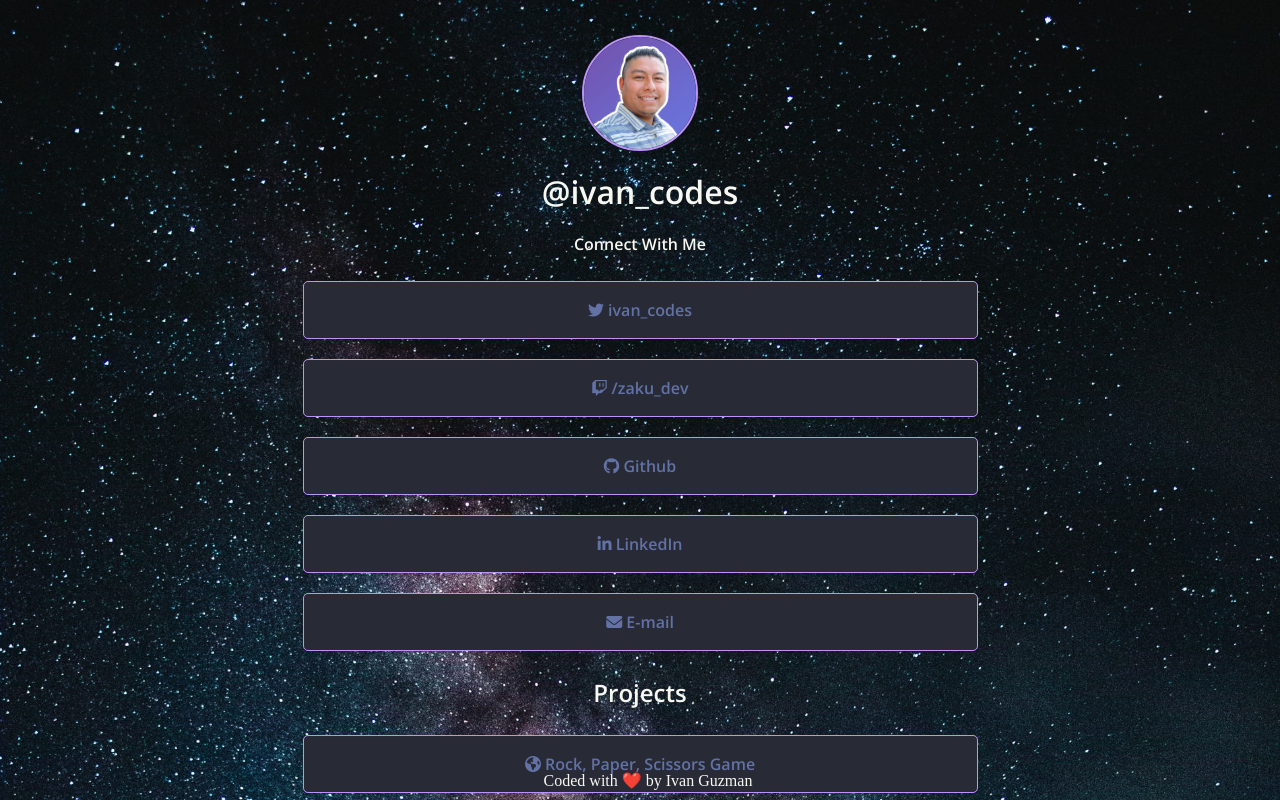
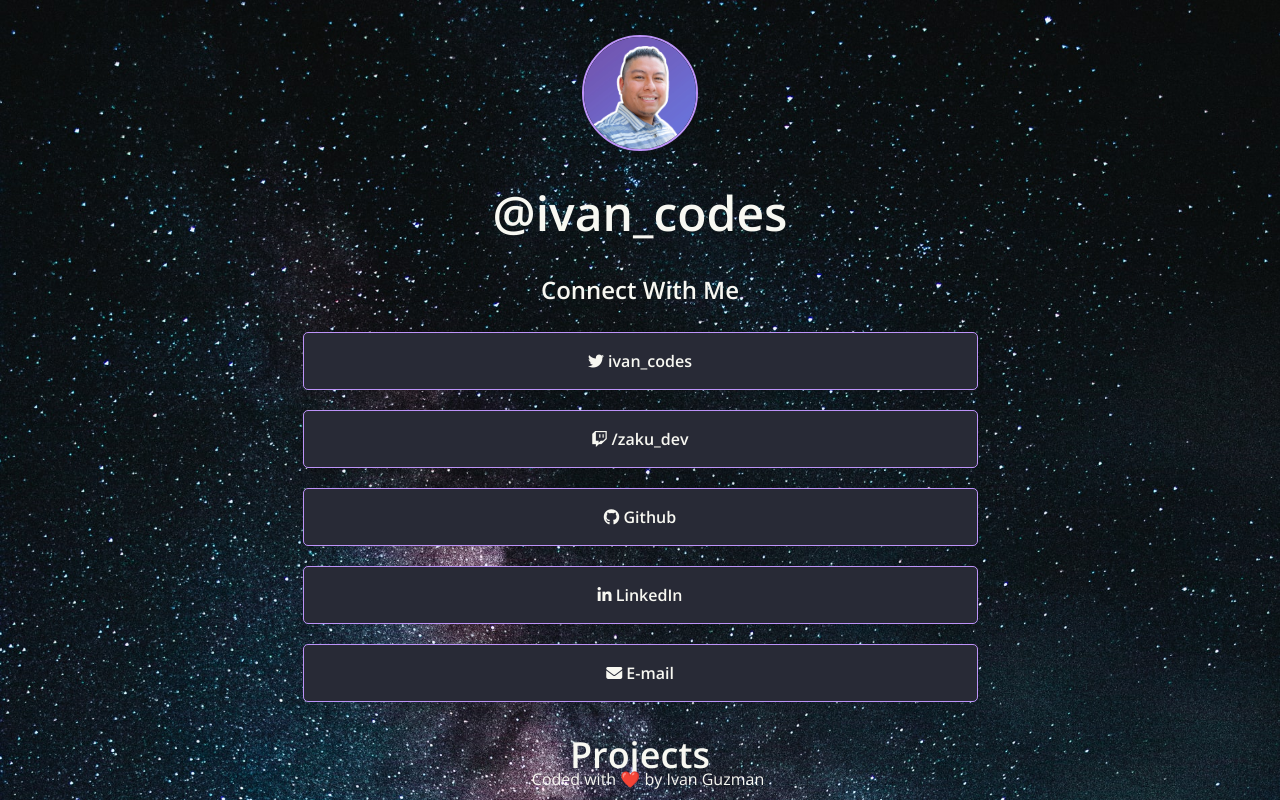
Before and after one commit to ivngzmn/ivngzmn.github.io, a plain HTML site: page index.html in a window 1280 px wide. Shown: the top 800 px of the page. Drawn offline with nearby package versions, Linux system fonts and the light colour scheme; a script that the page names is missing.

Commit message:
Updated font color

```diff
--- a/style.css
+++ b/style.css
@@ -30,8 +30,12 @@ footer {
     /* margin-left: auto;
     margin-right: auto; */
     color: var(--white);
+    font-family: var(--font);
 }
 
+p {
+    font-size: 1.5rem;
+}
 
 #userPhoto {
     height: 7em;
@@ -49,7 +53,7 @@ footer {
     color: var(--white);
 
     font-family: var(--font);
-    font-size: 1rem;
+    font-size: 1.5rem;
     font-weight: 600;
 
     text-align: center;
@@ -77,6 +81,8 @@ footer {
     font-family: var(--font);
     font-size: 1rem;
     font-weight: 600;
+    color: var(--white);
+
 
     border-radius: 5px;
     border: solid var(--purple) 1px;
```
